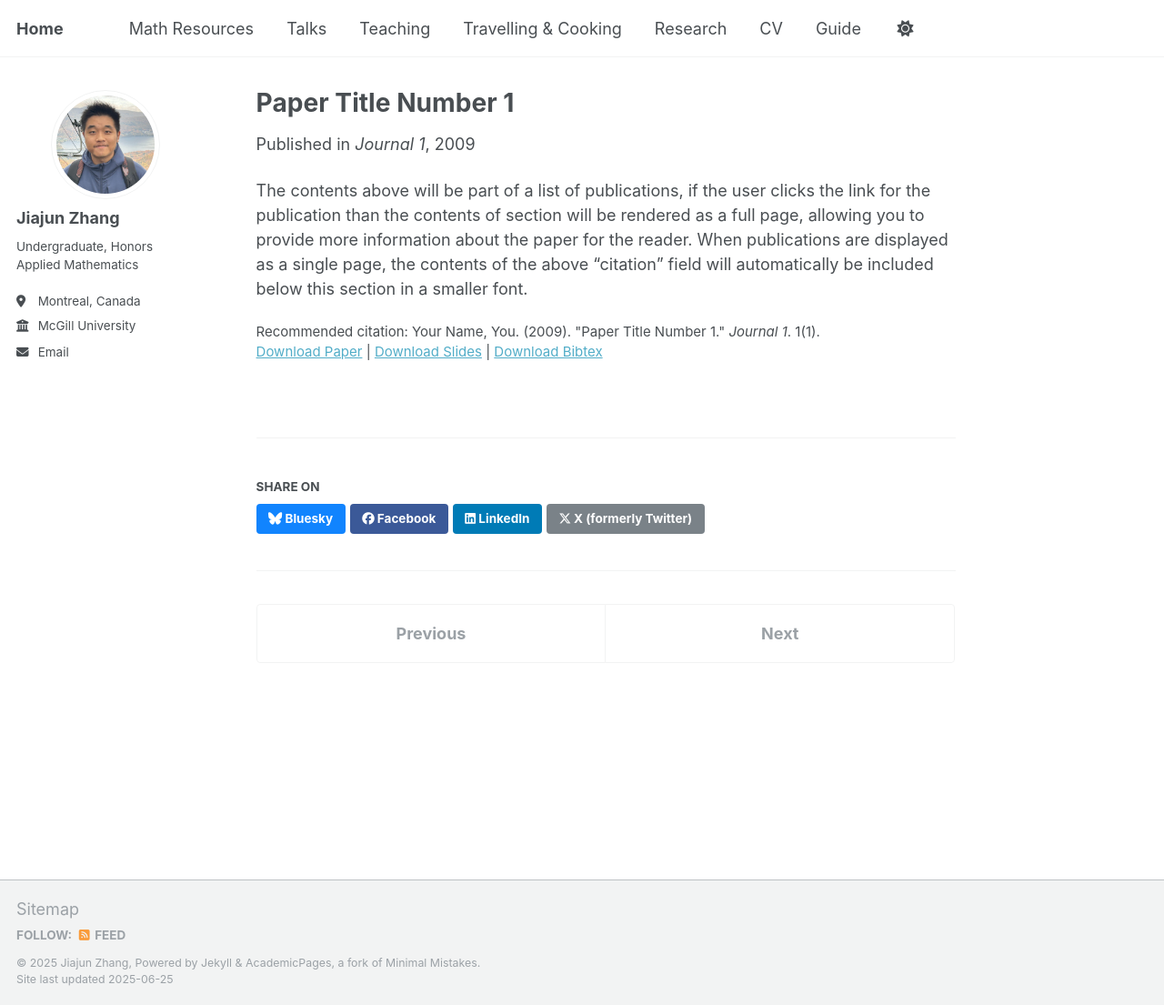
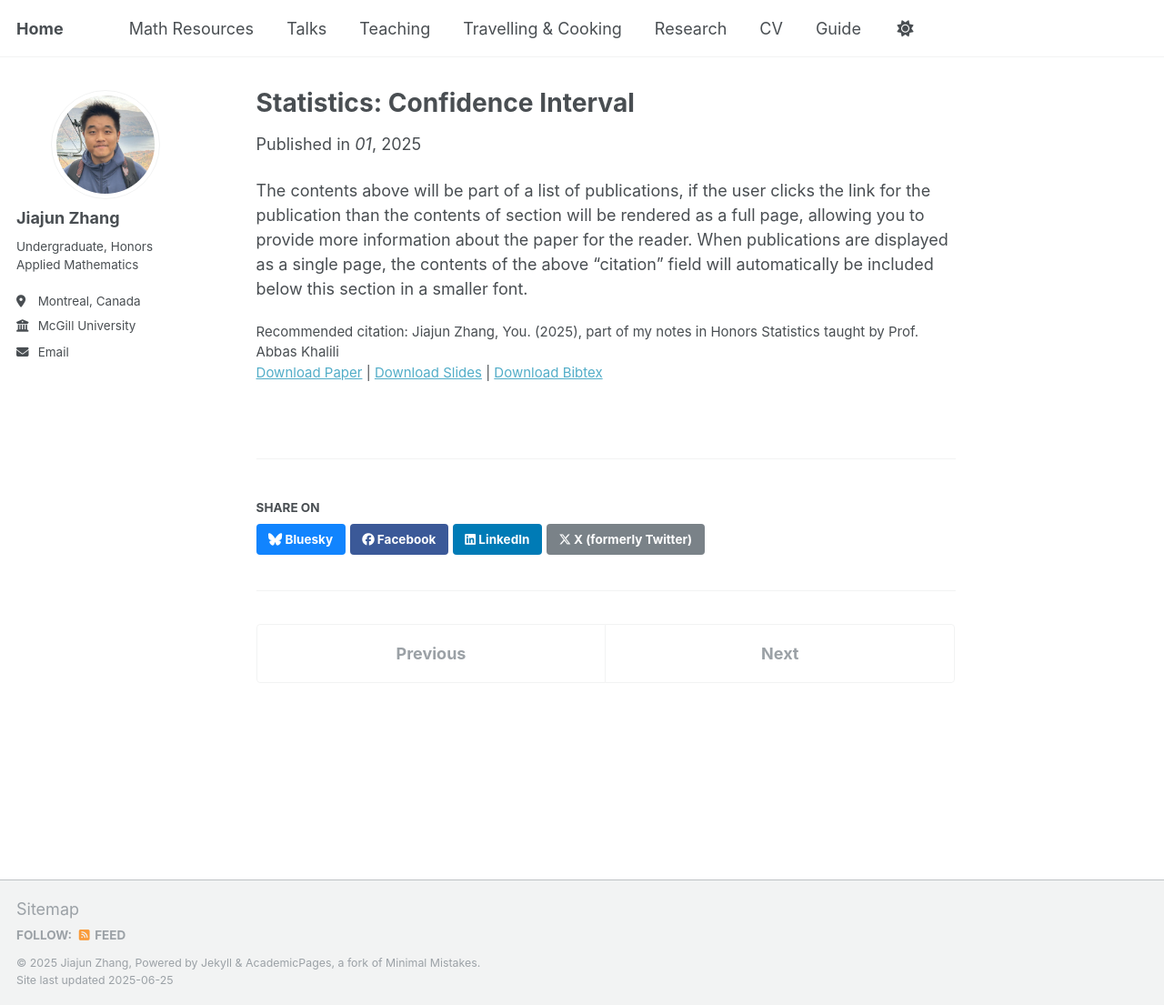
Before and after one commit to JohanssonRein/JohanssonRein.github.io, a Jekyll site: the page built from _publications/2025-06-01-confidenceinterval.md, in a window 1280 px wide and 1105 px high. Shown: the whole window at 91% size. Built offline with Jekyll 4.4.1, drawn with Linux system fonts in a browser that asks for light colours.

Commit message:
Update and rename 2009-10-01-paper-title-number-1.md to 2025-06-01-confidenceinterval.md

```diff
--- a/_publications/2009-10-01-paper-title-number-1.md
+++ b/_publications/2025-06-01-confidenceinterval.md
@@ -1,14 +1,15 @@
 ---
-title: "Paper Title Number 1"
+title: "Statistics: Confidence Interval"
 collection: publications
 category: manuscripts
-permalink: /publication/2009-10-01-paper-title-number-1
-excerpt: 'This paper is about the number 1. The number 2 is left for future work.'
-date: 2009-10-01
-venue: 'Journal 1'
+permalink: /publication/2025-06-01-confidenceinterval
+excerpt: 'In this article we will talk about confidence interval'
+date: 2025-06-01
+venue: '01'
 slidesurl: 'http://academicpages.github.io/files/slides1.pdf'
 paperurl: 'http://academicpages.github.io/files/paper1.pdf'
 bibtexurl: 'http://academicpages.github.io/files/bibtex1.bib'
-citation: 'Your Name, You. (2009). &quot;Paper Title Number 1.&quot; <i>Journal 1</i>. 1(1).'
+citation: 'Jiajun Zhang, You. (2025), part of my notes in Honors Statistics taught by Prof. Abbas Khalili'
 ---
+
 The contents above will be part of a list of publications, if the user clicks the link for the publication than the contents of section will be rendered as a full page, allowing you to provide more information about the paper for the reader. When publications are displayed as a single page, the contents of the above "citation" field will automatically be included below this section in a smaller font.
```
